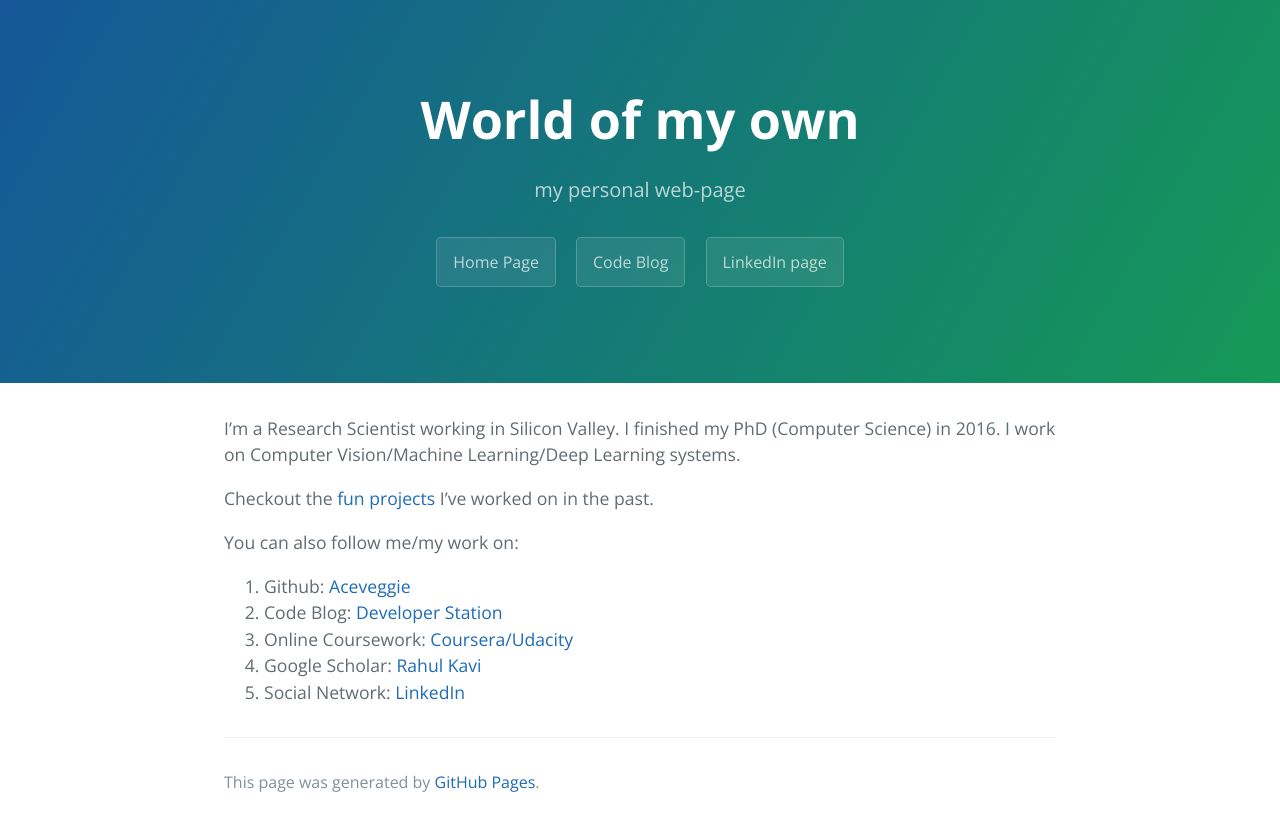
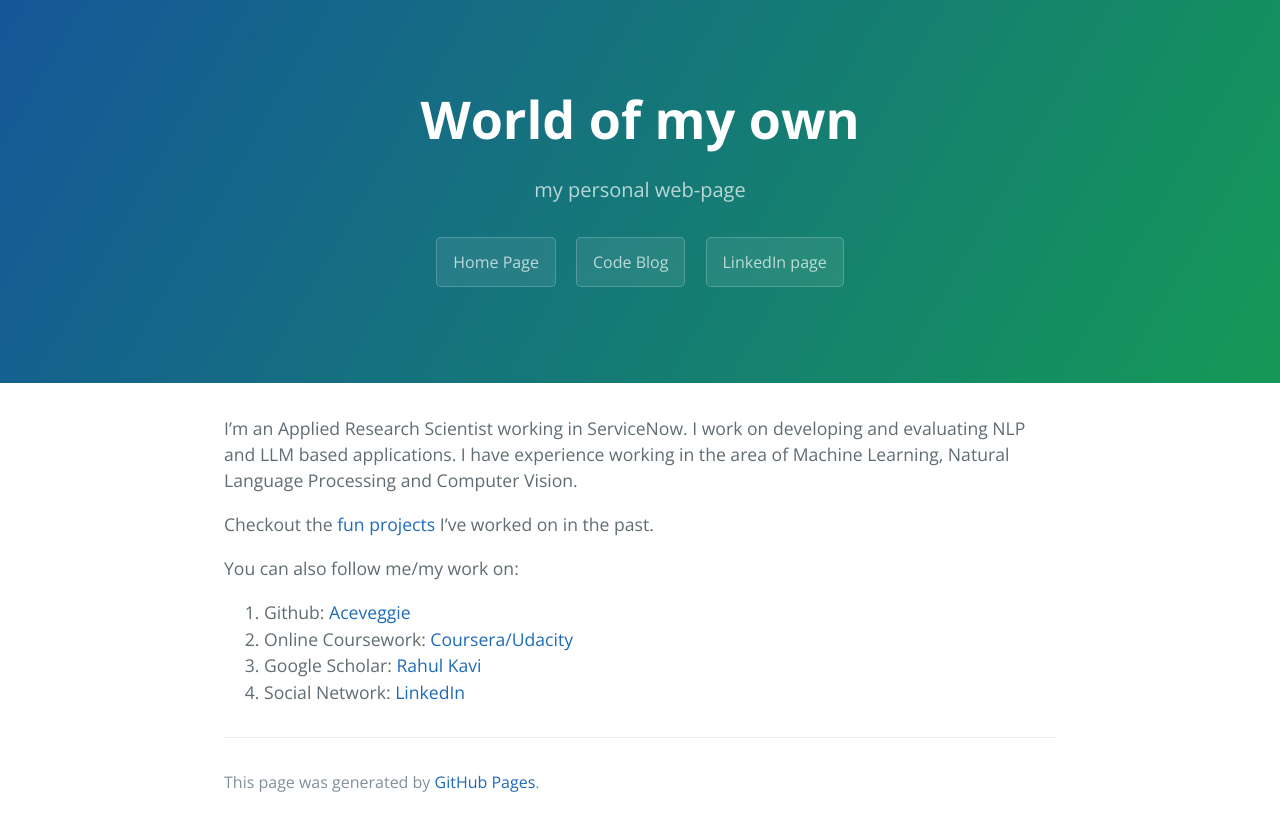
Before and after one commit to aceveggie/aceveggie.github.io, a Jekyll site: the page built from index.md, in a window 1280 px wide. Shown: the top 831 px of the page. Built offline with Jekyll 4.4.1, drawn with Linux system fonts in a browser that asks for light colours.

```diff
--- a/index.md
+++ b/index.md
@@ -2,14 +2,13 @@
 layout: default
 ---
 
-I’m a Research Scientist working in Silicon Valley. I finished my PhD (Computer Science) in 2016.  I work on Computer Vision/Machine Learning/Deep Learning systems.
+I’m an Applied Research Scientist working in ServiceNow. I work on developing and evaluating NLP and LLM based applications. I have experience working in the area of Machine Learning, Natural Language Processing and Computer Vision.
 
 Checkout the [fun projects](./fun-side-projects.html) I’ve worked on in the past.
 
 You can also follow me/my work on:
 
 1. Github: [Aceveggie](https://www.github.com/aceveggie)
-2. Code Blog: [Developer Station](http://www.developerstation.org)
-3. Online Coursework: [Coursera/Udacity](./online-courses.html)
-4. Google Scholar: [Rahul Kavi](https://scholar.google.com/citations?user=k4viOigAAAAJ)
-5. Social Network: [LinkedIn](https://www.linkedin.com/in/rahulkavi/)
+2. Online Coursework: [Coursera/Udacity](./online-courses.html)
+3. Google Scholar: [Rahul Kavi](https://scholar.google.com/citations?user=k4viOigAAAAJ)
+4. Social Network: [LinkedIn](https://www.linkedin.com/in/rahulkavi/)
```
Also changed, not shown: online-courses.md (+4 -3 lines).
